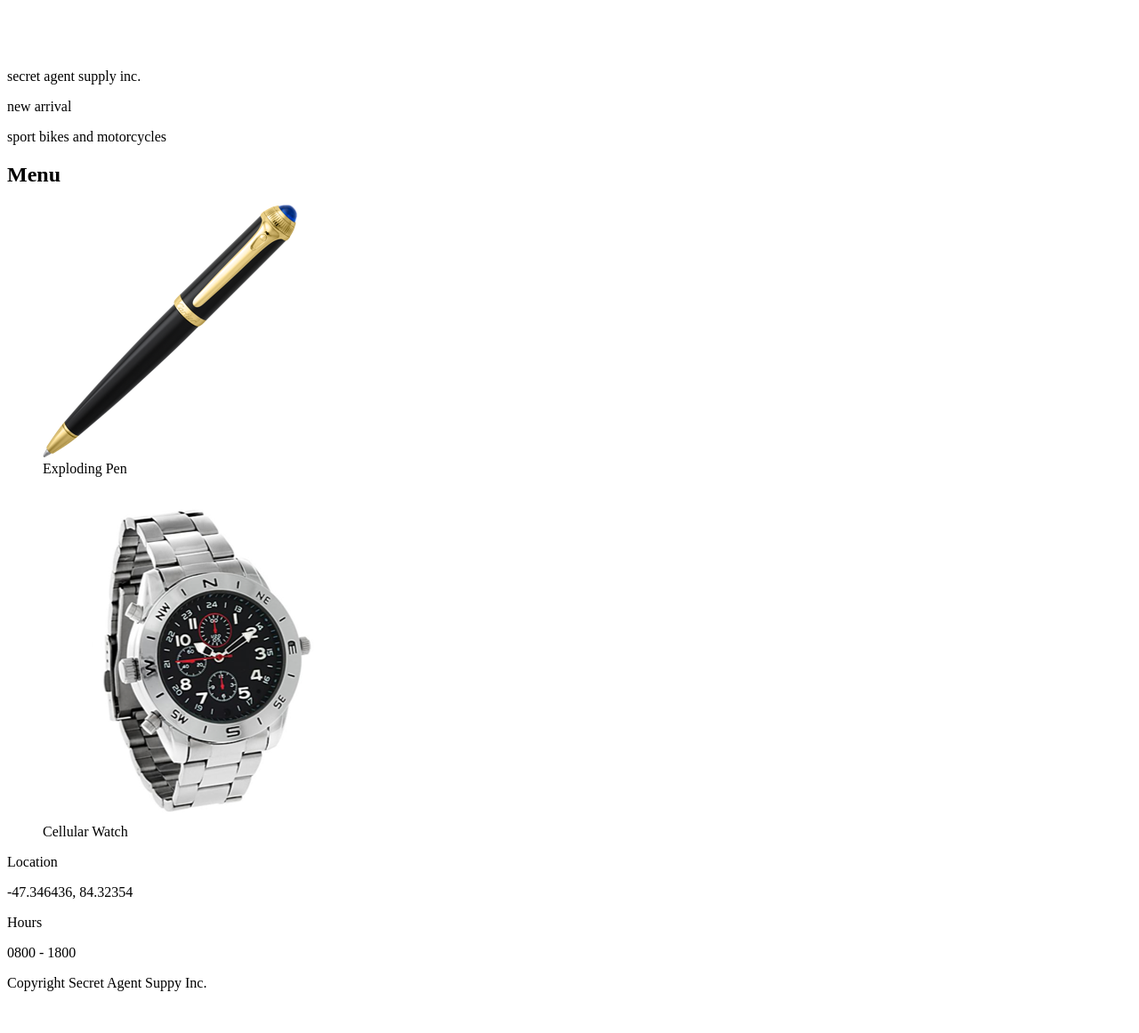
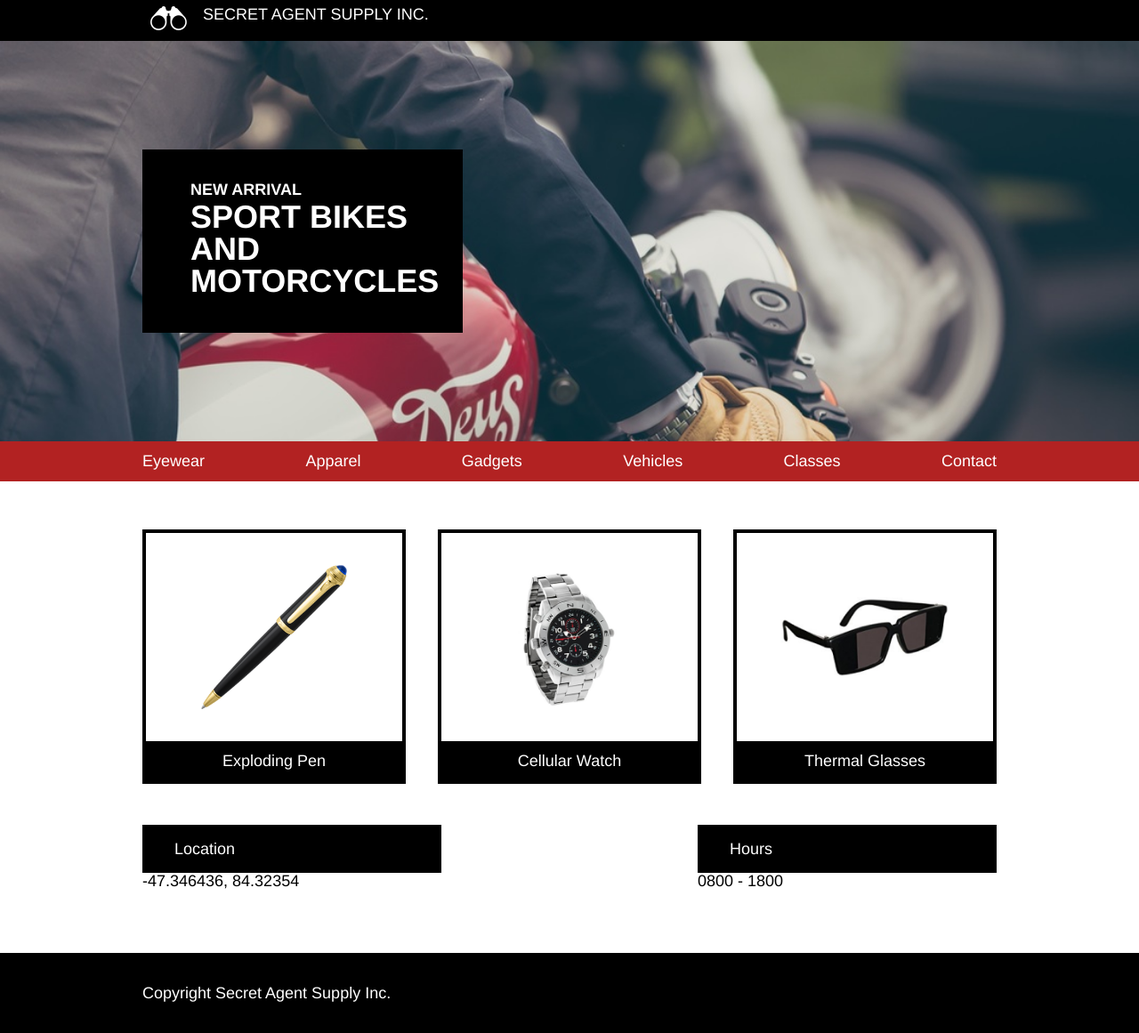
Before and after one commit to rhoffen/SecretAgentSupply, a plain HTML site: page index.html in a window 1280 px wide. Shown: the part 5-1166 px from the top of the page at 89% size. Before the commit the page ends 1135 px from the top, so only its background shows below. Drawn offline with Linux system fonts and the light colour scheme.

Commit message:
Content and styling for large screen completed.  One query.

```diff
--- a/index.html
+++ b/index.html
@@ -3,45 +3,79 @@
   <head>
     <meta charset="utf-8">
     <title>Secret Agent Supply Inc.</title>
-    <link rel="stylesheet" href="./resources/css/reset.css" type="text.css">
+    <link rel="stylesheet" href="./resources/css/reset.css" type="text/css">
     <link rel="stylesheet" href="./resources/css/style.css" type="text/css">
   </head>
   <body>
+    <!-- Header -->
     <header>
+      <!-- Top banner -->
+      <section class="banner">
+        <div class="container">
           <img src="./resources/images/logo.png" alt="Binoculars">
           <p>secret agent supply inc.</p>
-      <div class="announcement">
-        <p>new arrival</p>
-        <p>sport bikes and motorcycles</p>
         </div>
+      </section>
+      <!-- Announcements -->
+      <section class="announcement">
+        <div class="container">
+          <p class="arrival">new arrival</p>
+          <p class="new-products">sport bikes and motorcycles</p>
+        </div>
+      </section>
     </header>
-    <!--Items for sale-->
+    <!-- Menu -->
     <section class="menu">
-      <h1 class="menuheader">Menu</h1>
-      <figure class="menu-item" id="pen">
+      <nav class="container">
+        <span>Eyewear</span>
+        <span>Apparel</span>
+        <span>Gadgets</span>
+        <span>Vehicles</span>
+        <span>Classes</span>
+        <span>Contact</span>
+      </nav>
+    </section>
+    <!--Featured items-->
+    <section class="featured">
+      <div class="container">
+        <figure  id="pen">
           <img src="./resources/images/pen.png" alt="Ballpoint pen">
           <figcaption>Exploding Pen</figcaption>
         </figure>
-      <figure class="menu-item" id="watch">
+        <figure id="watch">
           <img src="./resources/images/watch.png" alt="Wristwatch">
           <figcaption>Cellular Watch</figcaption>
         </figure>
+        <figure id="glasses">
+          <img src="./resources/images/glasses.png" alt="Sunglasses">
+          <figcaption>Thermal Glasses</figcaption>
+        </figure>
+      </div>
     </section>
-    <!-- footer -->
+    <!-- footer - store info-->
+    <footer>
+      <div class="container">
         <div class="store-info">
-      <!-- location -->
-      <div class="location">
-        <p>Location</p>
-        <p>-47.346436, 84.32354</p>
+          <div class="info-box">
+            <p class="label-box">Location</p>
+            <p class="info">-47.346436, 84.32354</p>
           </div>
-      <!--Hours -->
-      <div class="hours">
-        <p>Hours</p>
-        <p>0800 - 1800</p>
+          <div class="info-box">
+            <p class="label-box">Hours</p>
+            <p class="info">0800 - 1800</p>
           </div>
         </div>
-    <div class="copyright">
-      <p>Copyright Secret Agent Suppy Inc.</p>
       </div>
+    </footer>
+    <!--Copyright-->
+    <section class="copyright">
+      <div class="container">
+        <p>Copyright Secret Agent Supply Inc.</p>
+      </div>
+    </section>
+
+    <!-- Responsive items -->
+    <!-- <h1 class="menuheader">Menu</h1> -->
+
   </body>
 </html>
--- a/resources/css/style.css
+++ b/resources/css/style.css
@@ -0,0 +1,176 @@
+html {
+  font-size: 18px;
+}
+
+body {
+  font-family: Helvetica;
+  color: white;
+}
+
+/*Every section and footer is a flex container with a single centered flex element, the .container described below.  This allows the backgrounds to extend the entire width of a large screen, while the essential elements reside in a centered container.*/
+section, footer {
+  display: flex;
+  flex-direction: row;
+  justify-content: center;
+  width: 100%;
+}
+
+/*.container is a centered flex element 960px wide, centered on the page.  Any containers that deviate from the default flex direction, alignment and justification have those declarations specified.*/
+.container {
+  width: 960px;
+  display: flex;
+  flex-direction: column;
+  align-items: flex-start;
+  justify-content: center;
+}
+
+/*.banner has one div - the centered .container*/
+.banner {
+  padding: 0.66rem 0;
+  background-color: black;
+}
+
+/*The centered .banner .container custom settings*/
+.banner .container {
+  flex-direction: row;
+  justify-content: flex-start;
+}
+
+/*Items in the banner container*/
+.banner img {
+  margin-left: 0.5rem;
+  margin-right: 1rem;
+  height: 1.5rem;
+}
+
+.banner p {
+  text-transform: uppercase;
+}
+
+/*Announcement backsplash covers width of entire page*/
+.announcement {
+  background-image: url("../images/moto.jpeg");
+  background-size: cover;
+  height: 25rem;
+}
+
+/*Announcement items in .announcement .container*/
+.announcement .container p {
+  background-color: black;
+  width: 17rem;
+  padding-left: 3rem;
+  margin: 0;
+  text-transform: uppercase;
+  font-weight: bold;
+}
+
+.arrival {
+  font-size: 1rem;
+  padding-top: 2rem;
+  padding-bottom: 0.25rem;
+}
+
+.new-products {
+  font-size: 2rem;
+  padding-top: 0;
+  padding-bottom: 2.2rem;
+}
+
+/*Navigation bar*/
+.menu {
+  background-color: firebrick;
+  align-items: center;
+  padding: 0.75rem 0 0.75rem 0;
+}
+
+.menu .container {
+  flex-direction: row;
+  justify-content: space-between;
+}
+
+/*Featured items*/
+.featured {
+  background-color: white;
+  padding-top: 3rem;
+  padding-bottom: 3rem;
+}
+
+.featured .container{
+  flex-direction: row;
+  justify-content: space-between;
+}
+
+/*Featured item boxes*/
+.featured .container figure {
+  width: 30%;
+  height: 100%;
+  border: 4px solid black;
+  display: flex;
+  flex-direction: column;
+  align-items: center;
+}
+
+/*Featured item images*/
+.featured .container figure img{
+  height: 9rem;
+  width: auto;
+  padding-top: 2rem;
+  padding-bottom: 2rem;
+}
+
+/*Sunglasses image individual styling*/
+#glasses img {
+  height: 5rem;
+  width: auto;
+  padding-top: 4rem;
+  padding-bottom: 4rem;
+}
+
+/*Featured items image captions*/
+.featured figcaption {
+  background-color: black;
+  display: flex;
+  align-items: center;
+  justify-content: center;
+  padding-top: 0.5rem;
+  padding-bottom: 0.5rem;
+  width: 100%;
+  height: 100%;
+}
+
+/*Footer styling*/
+footer {
+  background-color: white;
+  color: black;
+}
+
+.store-info {
+  display: flex;
+  flex-direction: row;
+  justify-content: space-between;
+  width: 100%;
+  padding-bottom: 4rem;
+}
+
+/*Why did label-box backgrounds extend past their parent container before the overflow was hidden?*/
+footer .container .info-box {
+  width: 35%;
+  overflow: hidden;
+}
+
+footer .info-box .label-box {
+  background-color: black;
+  color: white;
+  padding: 1rem 0 1rem 2rem;
+  text-align: left;
+  width: 100%;
+  margin: 0;
+}
+
+/*Copyright*/
+.copyright {
+  background-color: black;
+  color: white;
+  align-items: center;
+  height: 5rem;
+}
```
Lines whose indentation alone changed are shown as unchanged.
